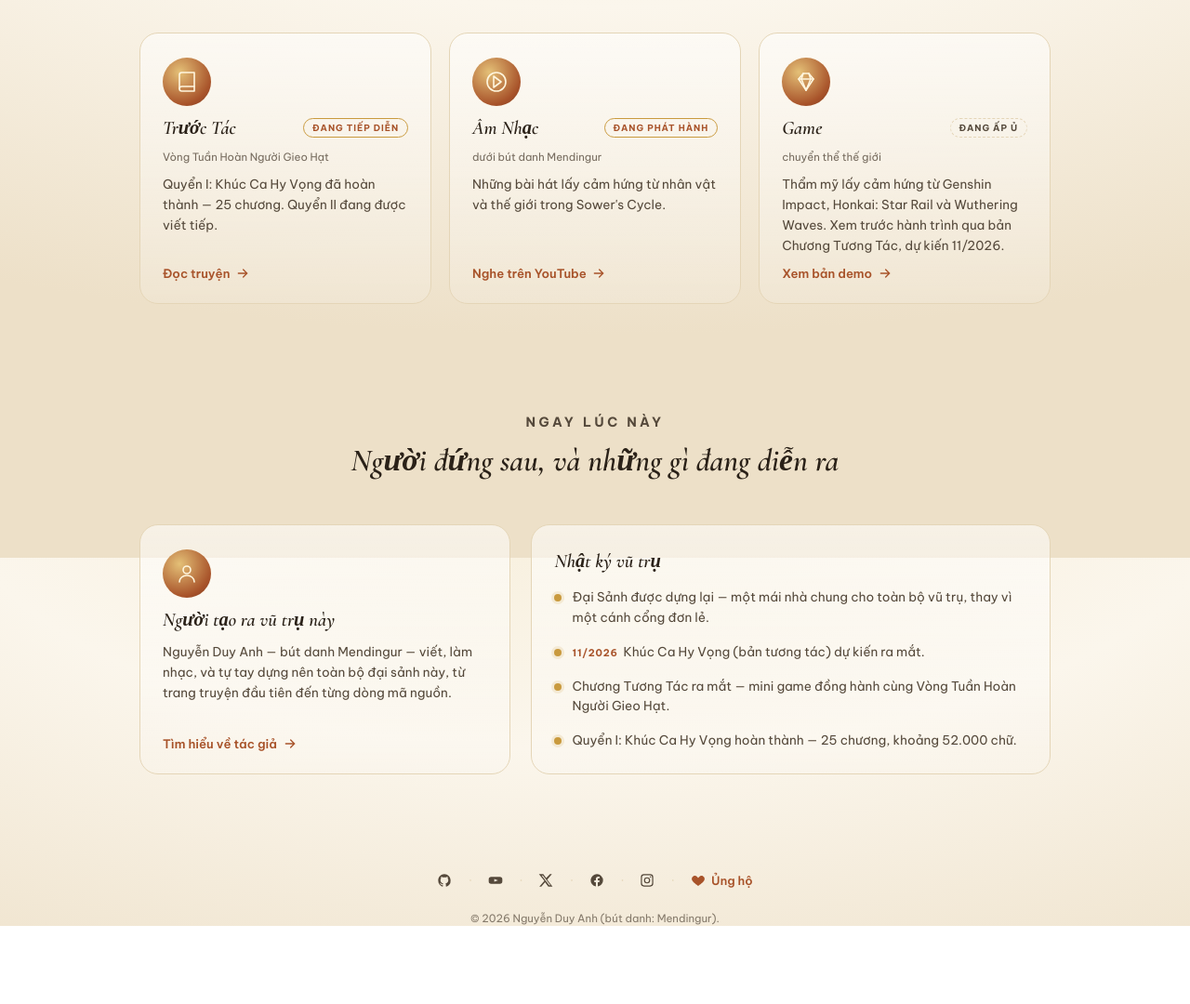
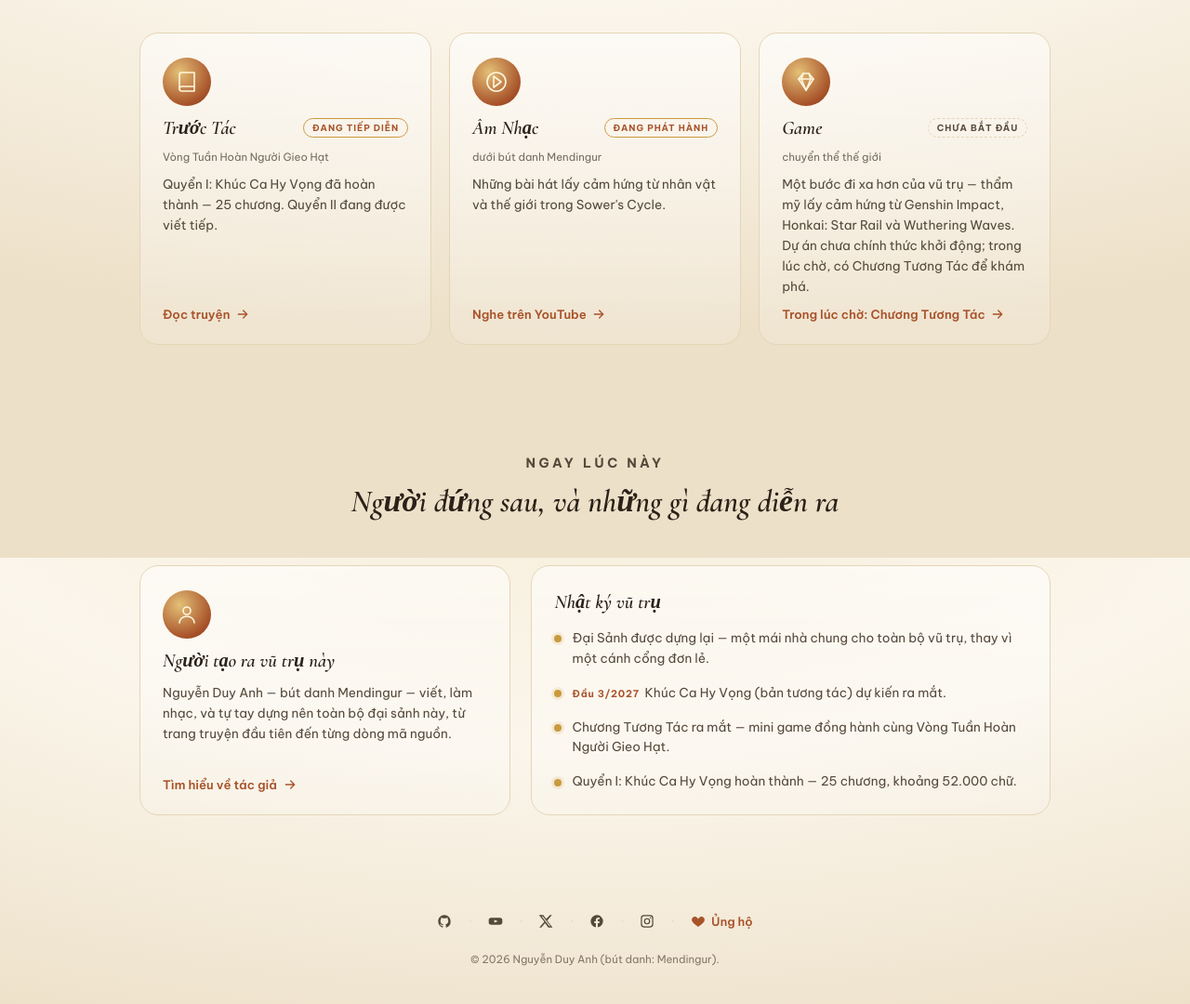
Before and after one commit to Mendingur/mendingur.github.io, a plain HTML site: page index.html in a window 1280 px wide. Shown: the part 1000-2080 px from the top of the page at 93% size. Before the commit the page ends 1996 px from the top, so only its background shows below. Drawn offline with nearby package versions, Linux system fonts and the light colour scheme.

Commit message:
update home

```diff
--- a/index.html
+++ b/index.html
@@ -448,10 +448,17 @@ h1 {
   .hub-card::before { transition: none; }
 }
 
+/* Đủ khoảng trống để dòng copyright không bị nút Chương Tương Tác
+   (position: fixed, góc dưới-phải) che mất khi cuộn hết trang. */
+footer {
+    padding: 0 1.4rem 7rem;
+  }
+
 @media (max-width: 480px) {
   .language-switcher { top: .8rem; right: .8rem; }
   .lang-btn { min-width: 42px; padding: 0 .55rem; }
   .section { padding: 2.8rem 1.1rem; }
+  footer { padding: 0 1.4rem 8rem; }
 }
 </style>
 </head>
@@ -555,7 +562,7 @@ h1 {
     <div class="strip" role="list" aria-label="Trạng thái các dự án" data-aria-vi="Trạng thái các dự án" data-aria-en="Project status">
       <span class="mini-pill" role="listitem"><span class="dot dot--done" aria-hidden="true"></span><span data-i18n data-vi="Quyển I: Hoàn Thành" data-en="Volume I: Complete">Quyển I: Hoàn Thành</span></span>
       <span class="mini-pill" role="listitem"><span class="dot dot--active" aria-hidden="true"></span><span data-i18n data-vi="Quyển II: Đang Viết" data-en="Volume II: In Progress">Quyển II: Đang Viết</span></span>
-      <span class="mini-pill" role="listitem"><span class="dot dot--seed" aria-hidden="true"></span><span data-i18n data-vi="Game: Đang Ấp Ủ" data-en="Game: Early Seed">Game: Đang Ấp Ủ</span></span>
+      <span class="mini-pill" role="listitem"><span class="dot dot--seed" aria-hidden="true"></span><span data-i18n data-vi="Game: Chưa Bắt Đầu" data-en="Game: Not Started">Game: Chưa Bắt Đầu</span></span>
     </div>
 
     <a class="scroll-cue" href="#pillars">
@@ -614,12 +621,12 @@ h1 {
         </span>
         <span class="hub-top">
           <span class="hub-title" data-i18n data-vi="Game" data-en="Game">Game</span>
-          <span class="hub-tag status-soon" data-i18n data-vi="Đang Ấp Ủ" data-en="Early Seed">Đang Ấp Ủ</span>
+          <span class="hub-tag status-soon" data-i18n data-vi="Chưa Bắt Đầu" data-en="Not Started">Chưa Bắt Đầu</span>
         </span>
         <span class="hub-meta" data-i18n data-vi="chuyển thể thế giới" data-en="adapting the world">chuyển thể thế giới</span>
-        <span class="hub-blurb" data-i18n data-vi="Thẩm mỹ lấy cảm hứng từ Genshin Impact, Honkai: Star Rail và Wuthering Waves. Xem trước hành trình qua bản Chương Tương Tác, dự kiến 11/2026." data-en="Aesthetics inspired by Genshin Impact, Honkai: Star Rail, and Wuthering Waves. Preview the journey through Interactive Chapters, targeted for Nov 2026.">Thẩm mỹ lấy cảm hứng từ Genshin Impact, Honkai: Star Rail và Wuthering Waves. Xem trước hành trình qua bản Chương Tương Tác, dự kiến 11/2026.</span>
+        <span class="hub-blurb" data-i18n data-vi="Một bước đi xa hơn của vũ trụ — thẩm mỹ lấy cảm hứng từ Genshin Impact, Honkai: Star Rail và Wuthering Waves. Dự án chưa chính thức khởi động; trong lúc chờ, có Chương Tương Tác để khám phá." data-en="A further step for the universe — aesthetics inspired by Genshin Impact, Honkai: Star Rail, and Wuthering Waves. The project hasn't officially begun; in the meantime, Interactive Chapters is here to explore.">Một bước đi xa hơn của vũ trụ — thẩm mỹ lấy cảm hứng từ Genshin Impact, Honkai: Star Rail và Wuthering Waves. Dự án chưa chính thức khởi động; trong lúc chờ, có Chương Tương Tác để khám phá.</span>
         <span class="hub-cta">
-          <span data-i18n data-vi="Xem bản demo" data-en="See the demo">Xem bản demo</span>
+          <span data-i18n data-vi="Trong lúc chờ: Chương Tương Tác" data-en="Meanwhile: Interactive Chapters">Trong lúc chờ: Chương Tương Tác</span>
           <svg viewBox="0 0 24 24" fill="none" stroke="currentColor" stroke-width="2" stroke-linecap="round"><path d="M5 12h14M13 6l6 6-6 6"/></svg>
         </span>
       </a>
@@ -659,7 +666,7 @@ h1 {
           </li>
           <li class="log-item">
             <span class="log-dot" aria-hidden="true"></span>
-            <span class="log-text"><span class="log-when">11/2026</span><span data-i18n data-vi="Khúc Ca Hy Vọng (bản tương tác) dự kiến ra mắt." data-en="Anthem of Hope (interactive edition) is targeted for launch.">Khúc Ca Hy Vọng (bản tương tác) dự kiến ra mắt.</span></span>
+            <span class="log-text"><span class="log-when" data-i18n data-vi="Đầu 3/2027" data-en="Early Mar 2027">Đầu 3/2027</span><span data-i18n data-vi="Khúc Ca Hy Vọng (bản tương tác) dự kiến ra mắt." data-en="Anthem of Hope (interactive edition) is targeted for launch.">Khúc Ca Hy Vọng (bản tương tác) dự kiến ra mắt.</span></span>
           </li>
           <li class="log-item">
             <span class="log-dot" aria-hidden="true"></span>
```
